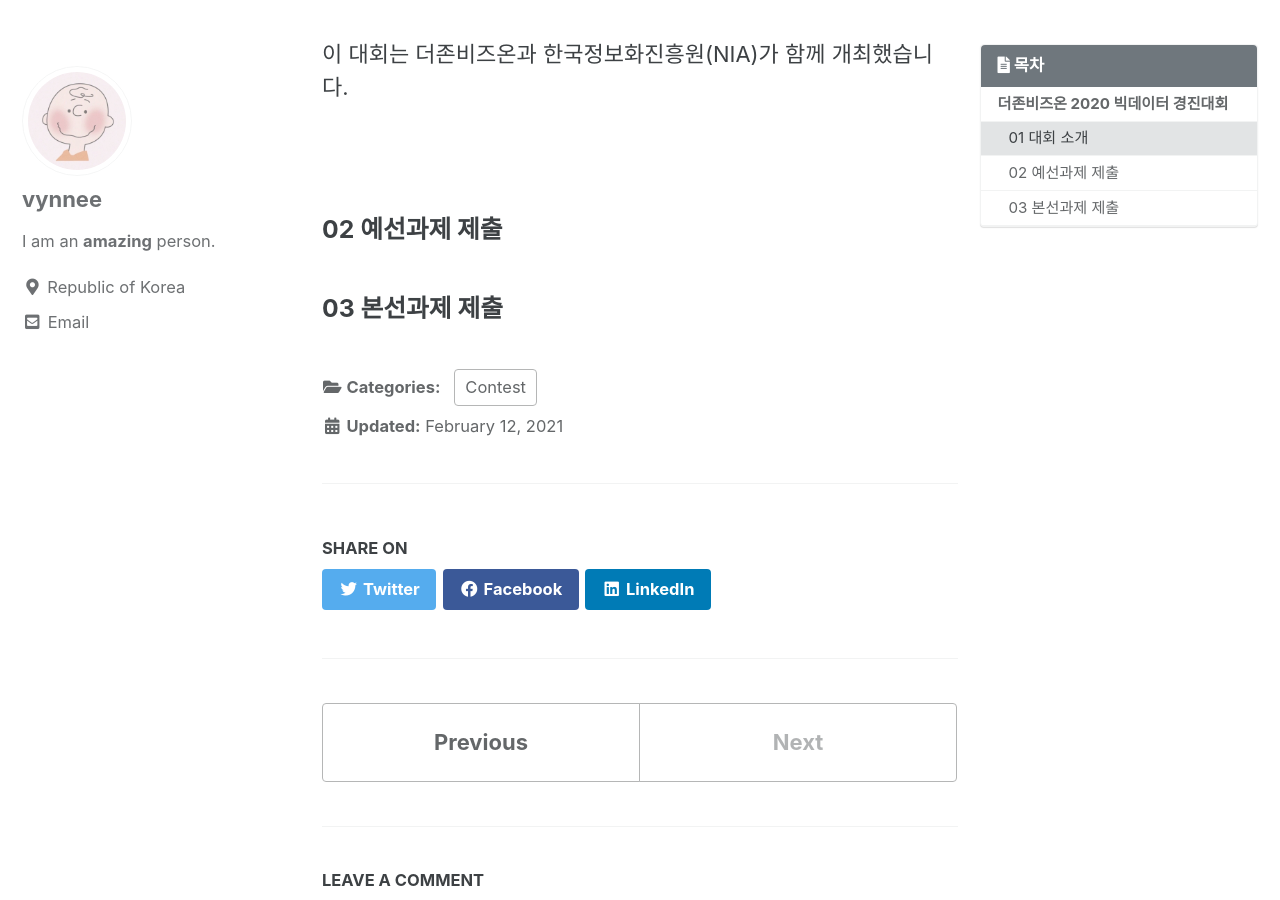
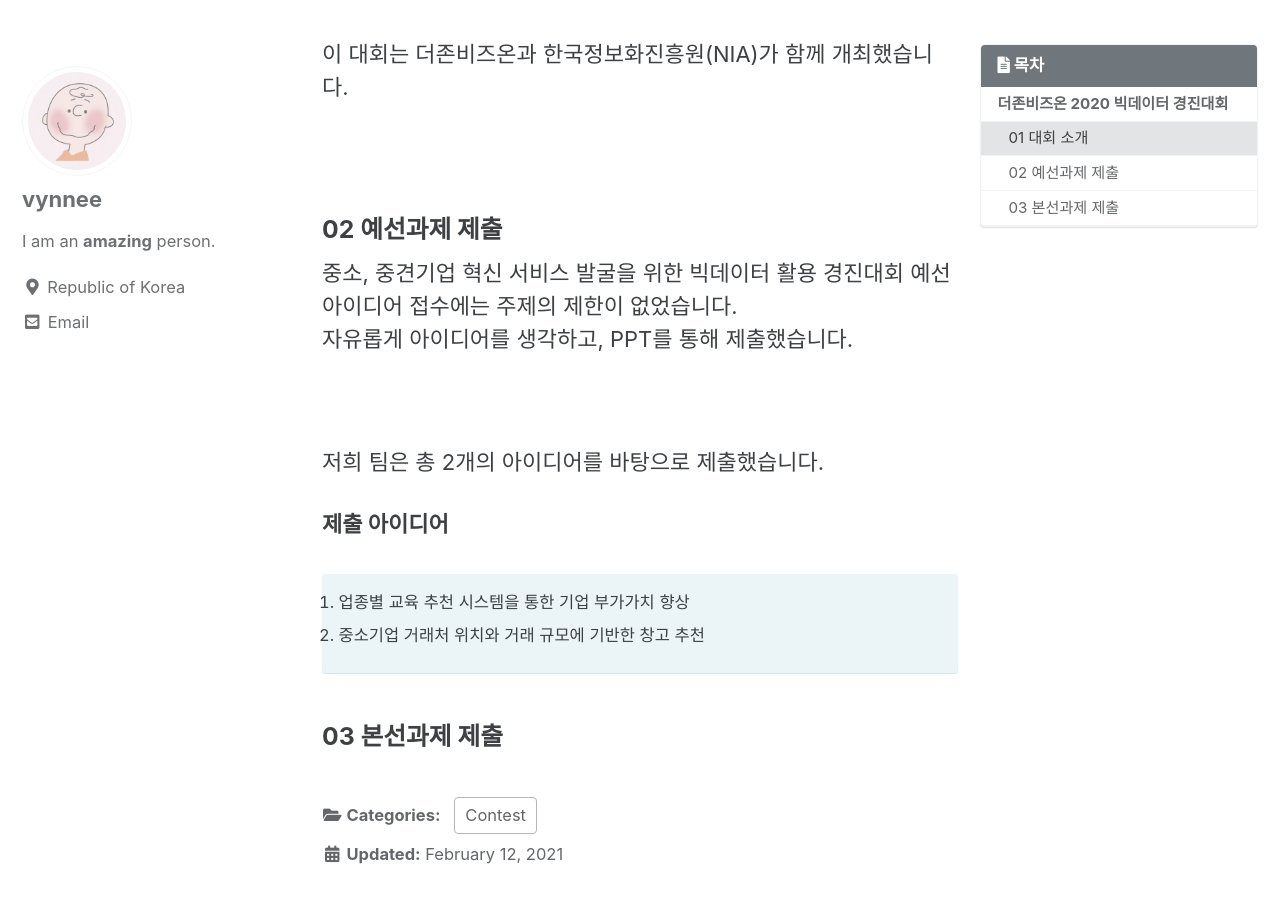
Before and after one commit to vynnee/vynnee.github.io, a Jekyll site: the page built from _posts/2021-01/contest/2021-02-12-co1.md, in a window 1280 px wide and 900 px high, scrolled down 837 px. Built offline with Jekyll 4.4.1, drawn with Linux system fonts in a browser that asks for light colours; cached includes are drawn as plain includes; comment, search, counter and statistics services are not loaded.

Commit message:
Update 2021-02-12-co1.md

```diff
--- a/_posts/2021-01/contest/2021-02-12-co1.md
+++ b/_posts/2021-01/contest/2021-02-12-co1.md
@@ -34,6 +34,18 @@
 <br>
 
 ### 02 예선과제 제출
+중소, 중견기업 혁신 서비스 발굴을 위한 빅데이터 활용 경진대회 예선 아이디어 접수에는 주제의 제한이 없었습니다.<br>
+자유롭게 아이디어를 생각하고, PPT를 통해 제출했습니다.<br>
+
+<br>
+
+저희 팀은 총 2개의 아이디어를 바탕으로 제출했습니다.<br>
+
+**제출 아이디어**
+1. 업종별 교육 추천 시스템을 통한 기업 부가가치 향상<br>
+2. 중소기업 거래처 위치와 거래 규모에 기반한 창고 추천<br>
+{: .notice--info}
+
 
 
 ### 03 본선과제 제출
```
